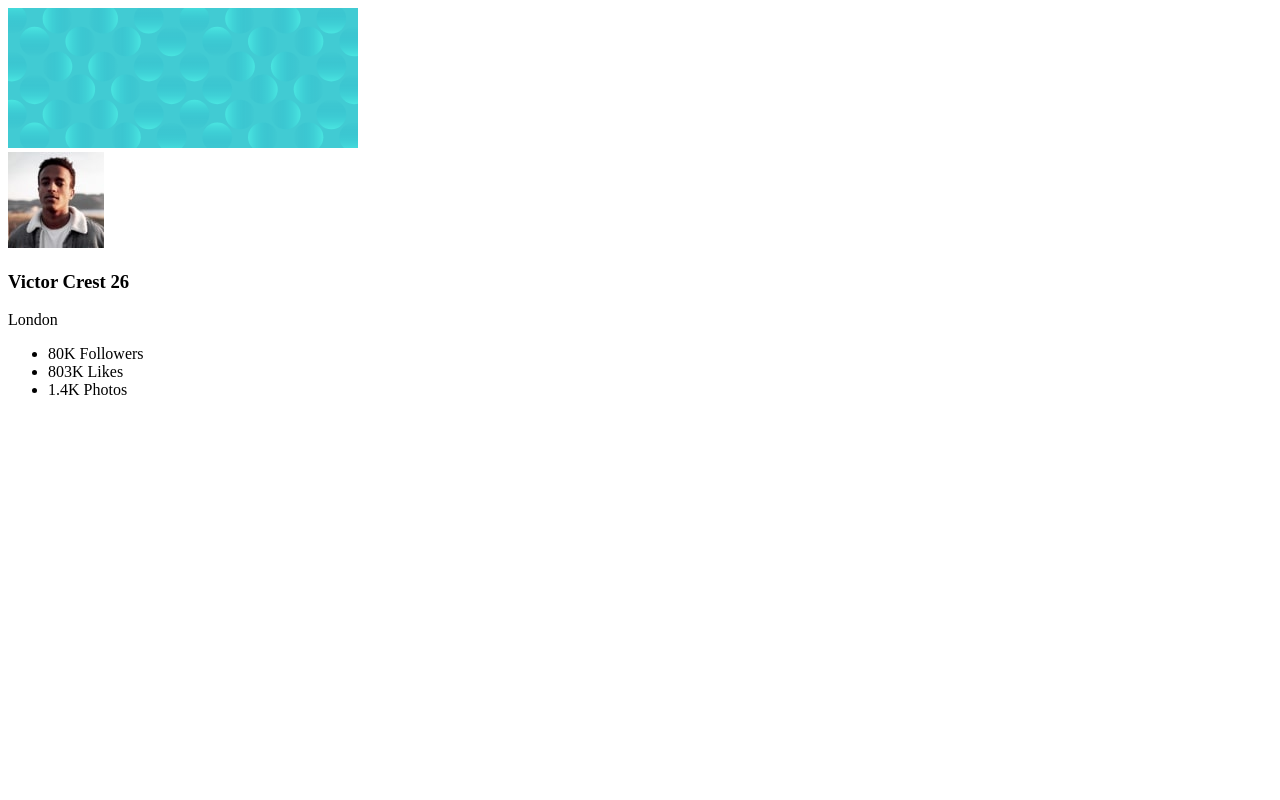
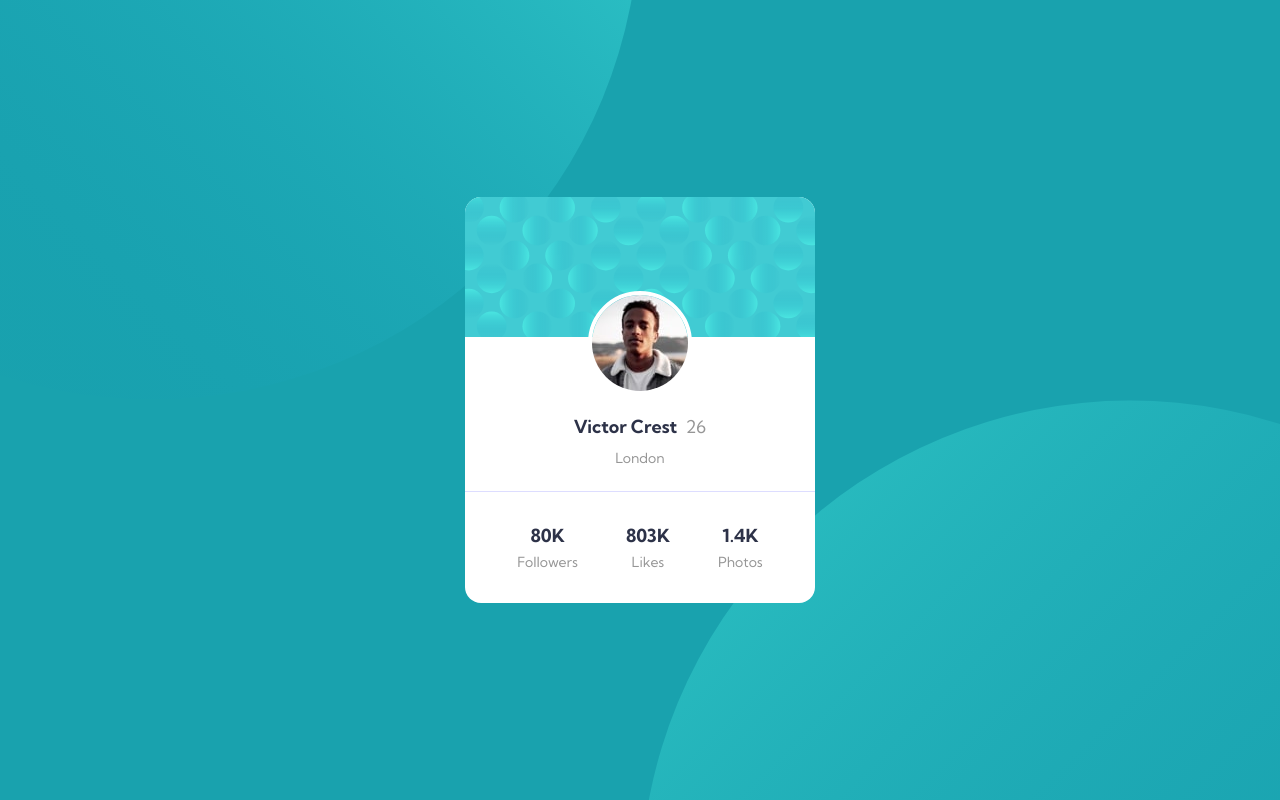
Before and after one commit to cadanieldev/profile-card-component, a plain HTML site: page index.html in a window 1280 px wide. Drawn offline with Linux system fonts and the light colour scheme.

Commit message:
dev finish

```diff
--- a/css/main.css
+++ b/css/main.css
@@ -0,0 +1,97 @@
+* {
+  margin: 0;
+  padding: 0;
+  box-sizing: border-box;
+}
+
+img {
+  max-width: 100%;
+}
+
+ul {
+  list-style: none;
+}
+
+body {
+  display: flex;
+  align-items: center;
+  font-family: var(--font-kumbh);
+  min-height: 100vh;
+  background-color: hsl(185, 75%, 39%);
+  background-image: url(../images/bg-pattern-top.svg), url(../images/bg-pattern-bottom.svg);
+  background-repeat: no-repeat, no-repeat;
+  background-position: right 50vw bottom 50vh, left 50vw top 50vh;
+}
+
+/* MAIN */
+.container {
+  margin: 0 auto;
+  text-align: center;
+}
+
+.main-content {
+  max-width: 26.25rem;
+  background: #fff;
+  border-radius: 1rem;
+}
+
+.card {
+  border-radius: 1rem 1rem 0 0;
+}
+
+.profile {
+  border-bottom: 1px solid #ddf;
+}
+
+.profile img {
+  border-radius: 50%;
+  border: 4px solid #fff;
+  z-index: 1;
+  margin-top: -50px;
+}
+
+.profile h3{
+  font-size: 1.125rem;
+  color: var(--Very-dark-desaturated-blue);
+  font-family: var(--font-kumbh);
+  font-weight: 700;
+  margin-top: 1rem;
+}
+
+.profile h3 span {
+  font-family: var(--font-kumbh);
+  color: var(--Dark-gray);
+  font-weight: 400;
+  font-size: 1.1rem;
+  margin-left: .275rem;
+}
+
+.london {
+  display: block;
+  font-size: .875rem;
+  color: var(--Dark-gray);
+  margin: .675rem 0 1.5rem 0;
+}
+
+.list-stats {
+  display: flex;
+  align-items: center;
+  justify-content: center;
+  padding: 2rem;
+  gap: 3rem;
+}
+
+.list-stats li {
+  font-family: var(--font-kumbh);
+  color: var(--Very-dark-desaturated-blue);
+  font-weight: 700;
+  font-size: 1.125rem;
+}
+
+.list-stats li span {
+  color: var(--Dark-gray);
+  font-weight: 400;
+  font-size: .875rem;
+  display: block;
+  margin-top: .375rem;
+}
--- a/index.html
+++ b/index.html
@@ -17,18 +17,14 @@
 <body>
 
   <div class="container">
-    <section class="hero">
-      <div class="hero-img">
-        <img src="./images/bg-pattern-card.svg" alt="Fundo do card" width="350" height="140">
-      </div>
 
-    </section>
     <main>
       <section class="main-content">
+        <img class="card" src="./images/bg-pattern-card.svg" alt="Fundo do card" width="350" height="140">
         <div class="profile">
           <img src="./images/image-victor.jpg" alt="Foto de Perfil">
-          <h3>Victor Crest 26</h3>
-          <span>London</span>
+          <h3>Victor Crest <span>26</span></h3>
+          <span class="london">London</span>
         </div>
         <ul class="list-stats">
           <li>
```
